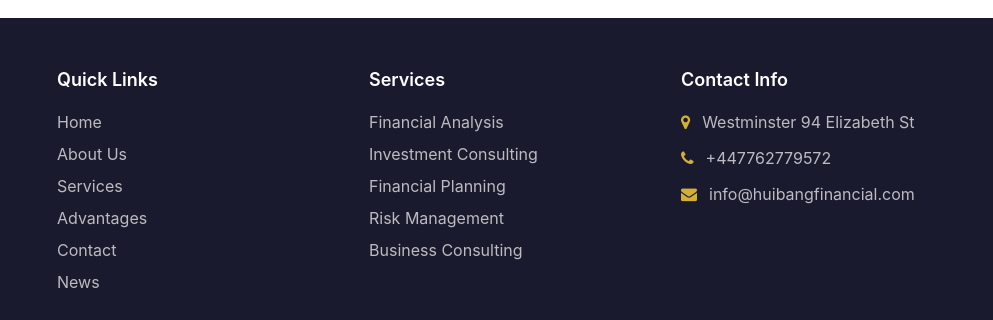
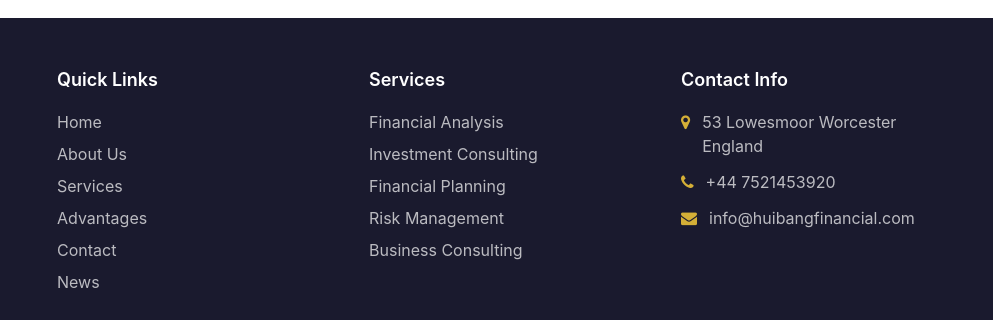
Before and after one commit to leniodosza-source/3461-5, a plain HTML site: page index.html in a window 1280 px wide. Shown: the part 5822-6142 px from the top of the page, 287-1280 px from the left. Drawn offline with nearby package versions, Linux system fonts and the light colour scheme.

Commit message:
Update index.html

```diff
--- a/index.html
+++ b/index.html
@@ -638,11 +638,11 @@
                     <ul class="space-y-3">
                         <li class="flex items-start space-x-3">
                             <i class="fa fa-map-marker text-secondary mt-1"></i>
-                            <span class="opacity-70">Westminster 94 Elizabeth St</span>
+                            <span class="opacity-70">53 Lowesmoor Worcester England</span>
                         </li>
                         <li class="flex items-start space-x-3">
                             <i class="fa fa-phone text-secondary mt-1"></i>
-                            <span class="opacity-70">+447762779572</span>
+                            <span class="opacity-70">+44 7521453920</span>
                         </li>
                         <li class="flex items-start space-x-3">
                             <i class="fa fa-envelope text-secondary mt-1"></i>
```
